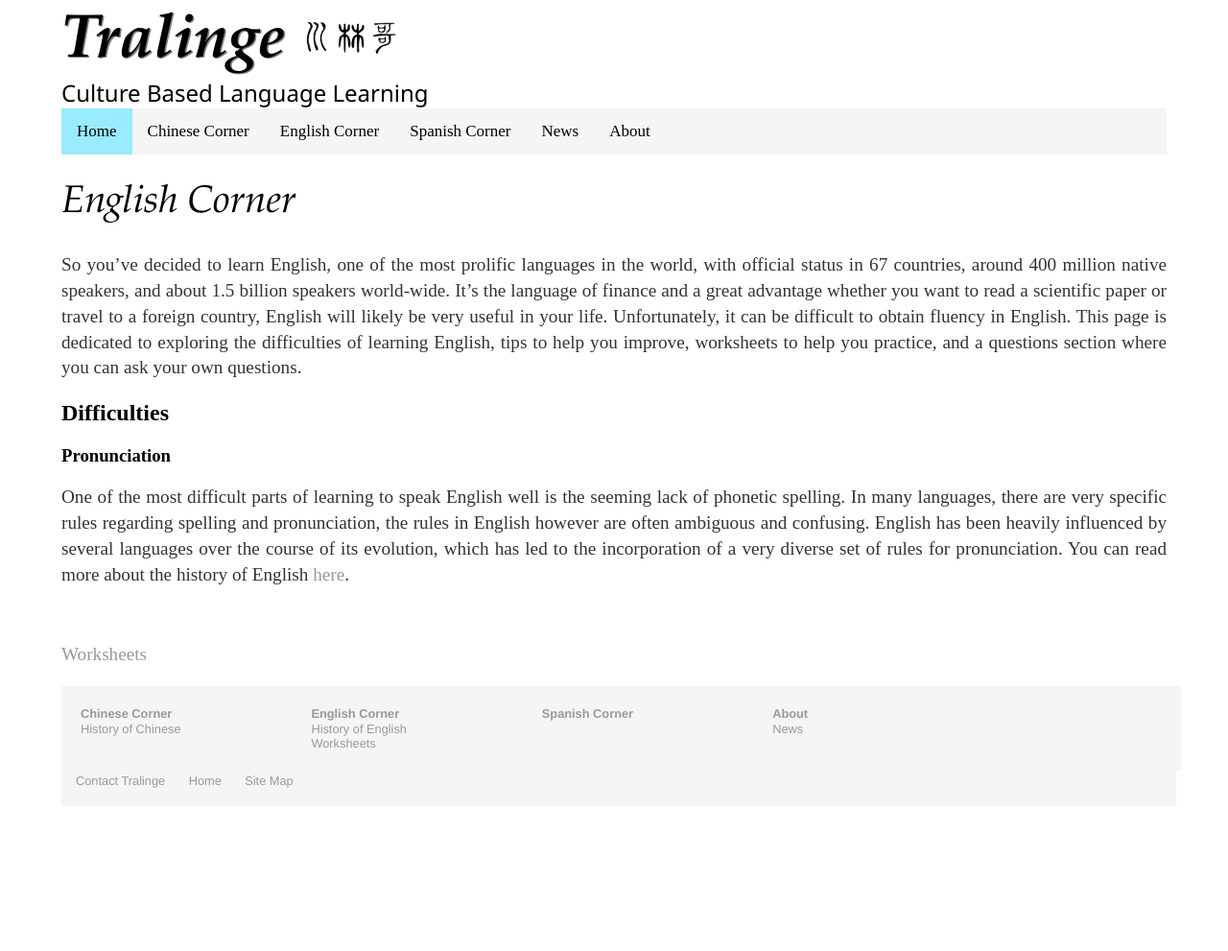
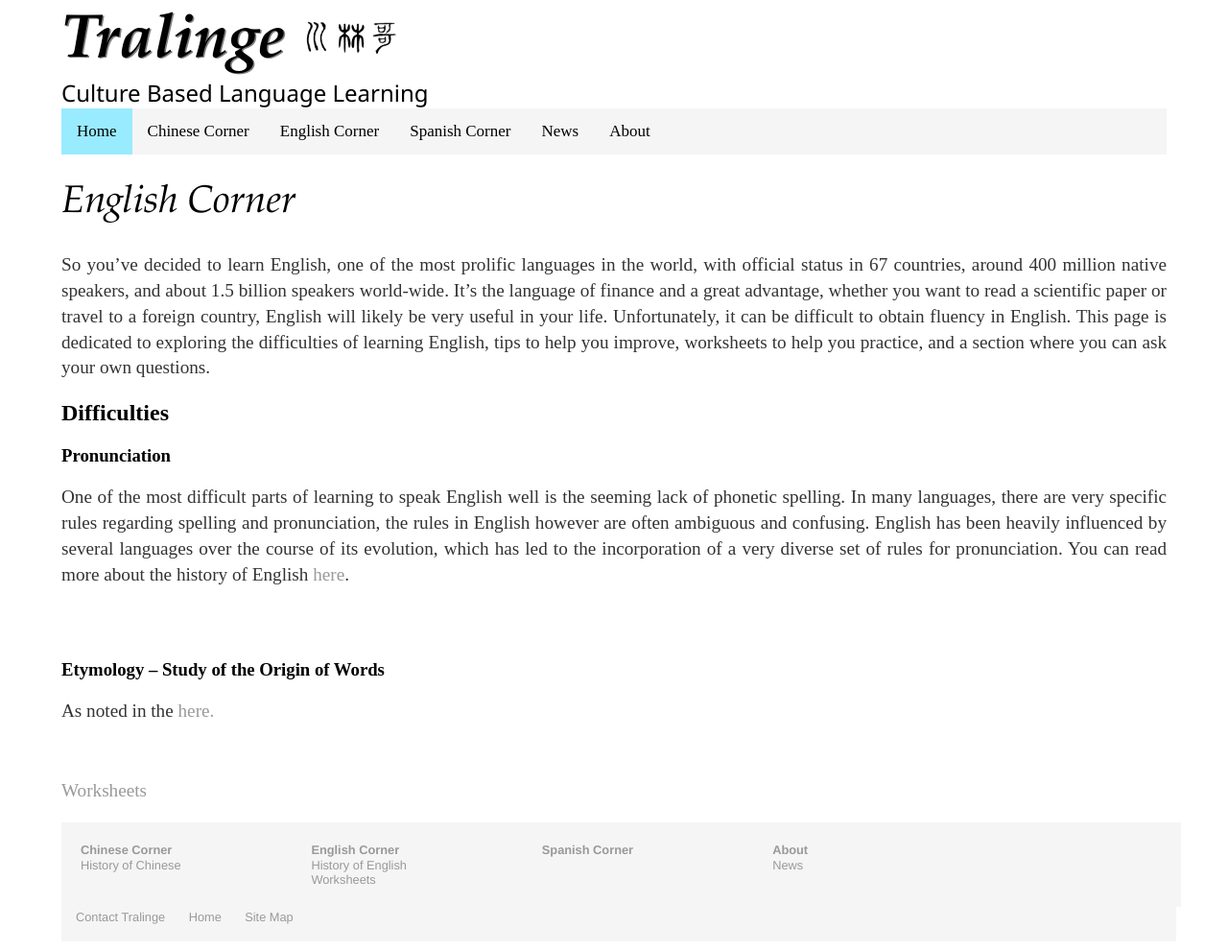
Before and after one commit to Tralinge/tralinge.github.io, a Jekyll site: the page built from english_corner.html, in a window 1280 px wide. Shown: the whole page at 96% size. Built offline with Jekyll 4.4.1, drawn with Linux system fonts in a browser that asks for light colours; before the commit the page ends 900 px from its top, so only the background shows below that.

Commit message:
Update english_corner.html

```diff
--- a/english_corner.html
+++ b/english_corner.html
@@ -8,11 +8,11 @@
 	<p>So you’ve decided to learn English, one of the most prolific languages in the world,
 		with official status in 67 countries, around 400 million native speakers, and
 		about 1.5 billion speakers world-wide. It’s the language of finance and a great
-		advantage whether you want to read a scientific paper or travel to a foreign country,
+		advantage, whether you want to read a scientific paper or travel to a foreign country,
 		English will likely be very useful in your life. Unfortunately, it can be difficult
 		to obtain fluency in English. This page is dedicated to exploring the difficulties
 		of learning English, tips to help you improve, worksheets to help you practice,
-		and a questions section where you can ask your own questions.</p>
+		and a section where you can ask your own questions.</p>
 
 	<h2>Difficulties</h2>
 		<h3>Pronunciation</h3>
@@ -22,7 +22,21 @@
 				English has been heavily influenced by several languages over the course of its evolution,
 				which has led to the incorporation of a very diverse set of rules for pronunciation. You
 				can read more about the history of English
-				<a href="https://www.tralinge.com/english_corner/history_of_english.html">here</a>.</p><br>
+				<a href="https://www.tralinge.com/english_corner/history_of_english.html">here</a>.</p><br><br>
+
+		<h3>Etymology – Study of the Origin of Words</h3>
+			<p>As noted in the <a href="https://www.tralinge.com/english_corner/history_of_english>
+				History of the English Language</a>, English is derived from several languages.
+				If you spend a little time learning some of the roots of these other languages,
+				many of the seemingly complicated, high-level words in English will suddenly start
+				to seem very reasonable and easy to remember, now that you have made the connection.
+				With a little bit of practice, you will be surprised how many new words you will
+				understand without even using a dictionary. Finally, once you realize the
+				interrelatedness of languages you will find you are well on your way to becoming
+				a polyglot! Learn some word roots
+				<a href="https://www.tralinge.com/english_corner/etymology>here.</a>
+				</p><br>
+
 		<!-- <h3>Articles</h3>
 			<p>Problems with articles. <a href="?">Articles</a></p><br>
 
```
